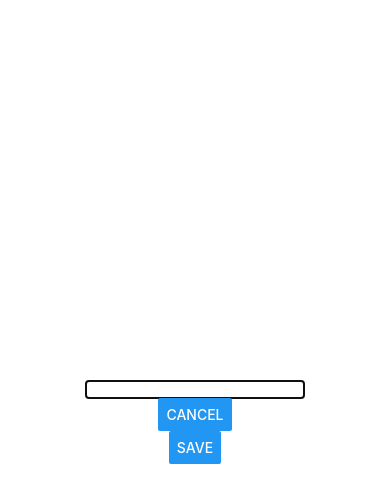
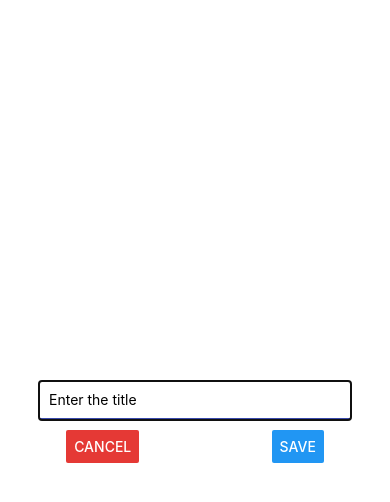
Before and after one commit to OnoprienkoArtem/RN-app-todo, a React Native app: screen / in a window 390 px wide. Both pictures are taken after a click on the button "EDIT". Shown: the top 502 px of the page. Built offline with nearby package versions, Linux system fonts and the light colour scheme.

Commit message:
add style for modal

```diff
--- a/src/components/EditModal.js
+++ b/src/components/EditModal.js
@@ -1,13 +1,23 @@
 import React from 'react';
 import { StyleSheet, View, TextInput, Button, Modal } from 'react-native';
+import { THEME } from '../theme';
 
 export const EditModal = ({ visible, onCancel }) => {
     return (
         <Modal visible={visible} animationType='slide' transparent={false}>
             <View style={styles.wrap}>
-                <TextInput style={styles.input} />
-                <Button title='cancel' onPress={onCancel}/>
-                <Button title='save' />
+                <TextInput
+                    style={styles.input}
+                    placeholder='Enter the title'
+                    autoCapitalize='none'
+                    autoCorrect={false}
+                    maxLength={64}
+                />
+                <View style={styles.buttons}>
+                    <Button title='Cancel' onPress={onCancel} color={THEME.DANGER_COLOR} />
+                    <Button title='Save' />
+                </View>
+
             </View>
         </Modal>
     );
@@ -20,6 +30,15 @@ const styles = StyleSheet.create({
         flex: 1
     },
     input: {
-
+        padding: 10,
+        borderBottomColor: THEME.MAIN_COLOR,
+        borderBottomWidth: 2,
+        width: '80%'
+    },
+    buttons: {
+        width: '100%',
+        marginTop: 10,
+        flexDirection: 'row',
+        justifyContent: 'space-around'
     }
 });
```
